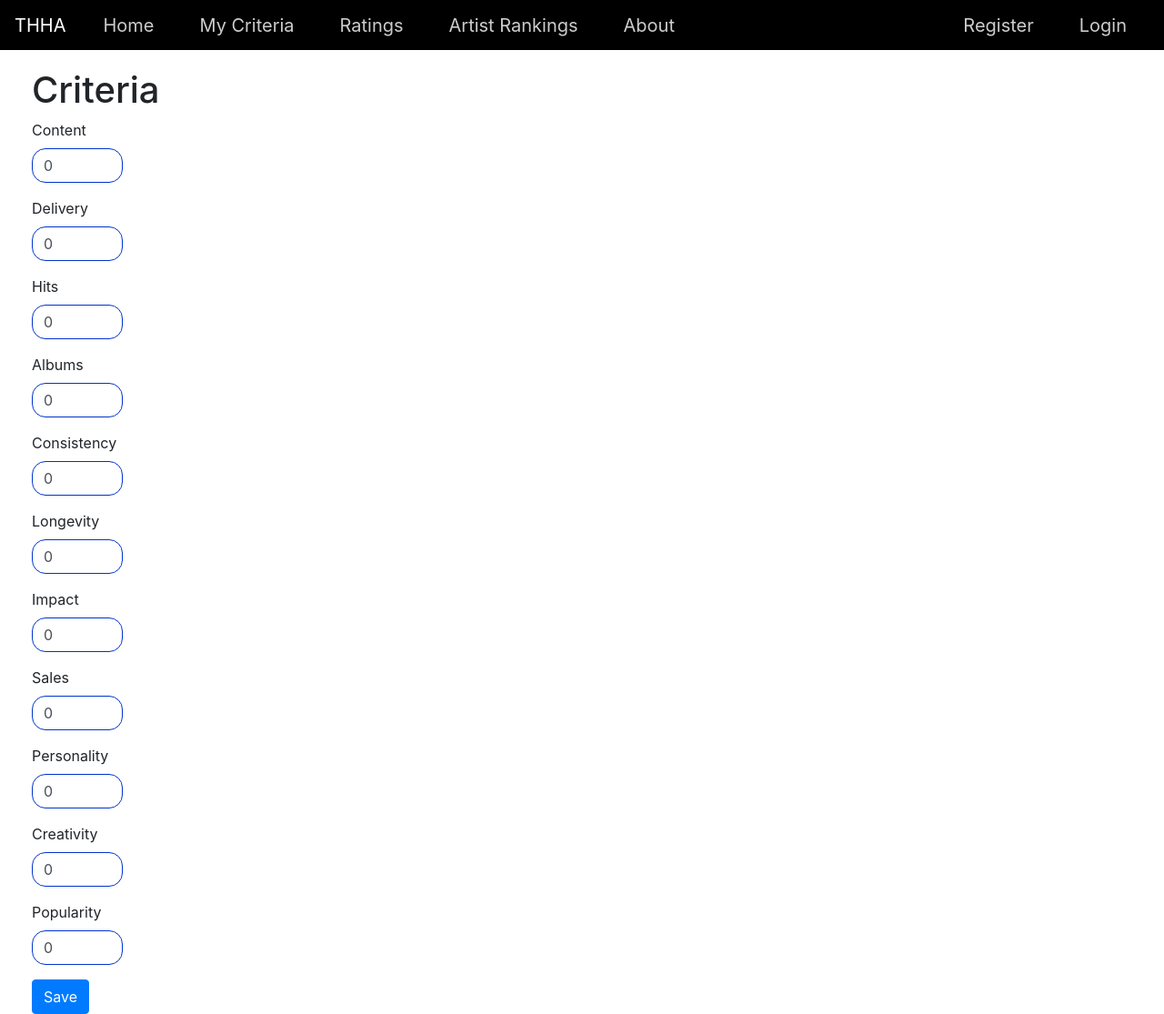
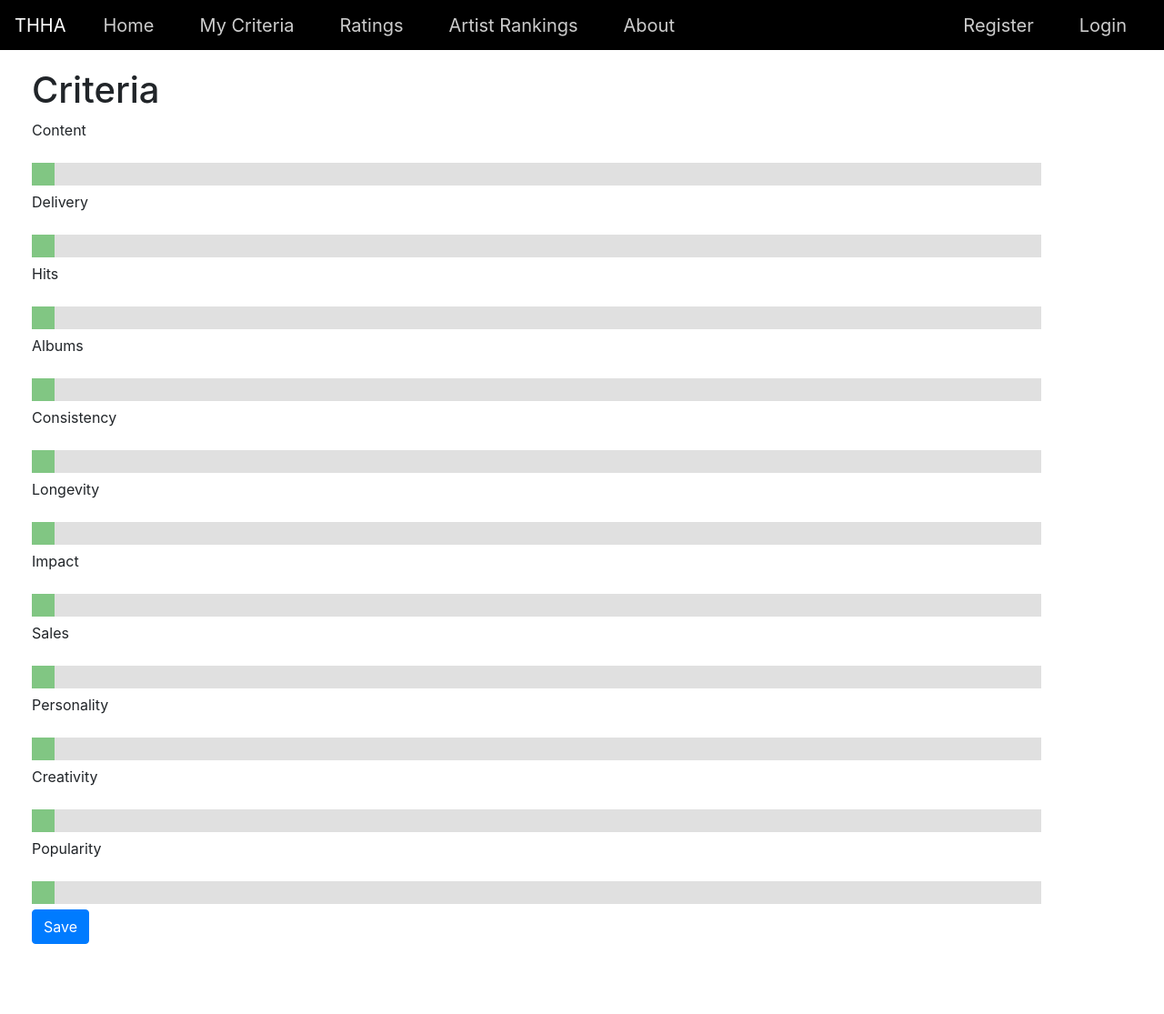
Before and after one commit to bclai7/Top_HHA, a Flask app: page /mycriteria in a window 1280 px wide. Shown: the whole page at 91% size. After the commit the page ends 1038 px from the top, so only its background shows below. Run offline with Flask 2, Linux system fonts and the light colour scheme; some libraries are stand-ins or nearby versions.

Commit message:
added sliders to criteria page

```diff
--- a/app.py
+++ b/app.py
@@ -108,22 +108,13 @@ def mycriteria():
             session['creativity'] = 0
         if 'popularity' not in session:
             session['popularity'] = 0
-    return render_template('mycriteria.html', methods=['GET', 'POST'])
+    return render_template('mycriteria.html', methods=['GET', 'POST'], categoryList=getCategoryList())
 
 # Page for rating artists
 @app.route('/artistratings')
 def myratings():
     # Create MySQL Cursor
     cur = mysql.connection.cursor()
-
-    # Detect onchange of <select> object, whenever there is a change:
-    # If user is logged in
-    #   get rating values from database based off of selected artist and user
-    #   then store the values into session variables (with artist name as key)
-    # else if not logged in
-    #    just load the current session variables based off of the selected artist (artist name as key)
-
-    # After the ratings variables are found, load the values into the slider objects in the HTML
 
     # MySQL query to get list of artist names from database
     query="SELECT name FROM artist ORDER BY name"
--- a/static/css/styles.css
+++ b/static/css/styles.css
@@ -33,12 +33,12 @@
 }
 
 /* SLIDER */
-.slidecontainer {
+.slidecontainer, .criteria_container {
     width: 100%; /* Width of the outside container */
 }
 
 /* The slider itself */
-.artist-rating .slider {
+.artist-rating .slider, .criteria_container .slider {
     -webkit-appearance: none;  /* Override default CSS styles */
     appearance: none;
     width: 100%; /* Full-width */
@@ -51,12 +51,12 @@
 }
 
 /* Mouse-over effects */
-.artist-rating .slider:hover {
+.artist-rating .slider:hover, .criteria_container .slider:hover {
     opacity: 1; /* Fully shown on mouse-over */
 }
 
 /* The slider handle (use -webkit- (Chrome, Opera, Safari, Edge) and -moz- (Firefox) to override default look) */
-.artist-rating .slider::-webkit-slider-thumb {
+.artist-rating .slider::-webkit-slider-thumb, .criteria_container .slider::-webkit-slider-thumb {
     -webkit-appearance: none; /* Override default look */
     appearance: none;
     width: 25px; /* Set a specific slider handle width */
@@ -65,14 +65,14 @@
     cursor: pointer; /* Cursor on hover */
 }
 
-.artist-rating.slider::-moz-range-thumb {
+.artist-rating. slider::-moz-range-thumb, .criteria_container .slider::-moz-range-thumb  {
     width: 25px; /* Set a specific slider handle width */
     height: 25px; /* Slider handle height */
     background: #4CAF50; /* Green background */
     cursor: pointer; /* Cursor on hover */
 }
 
-.slider-label{
+.slider-label, .criteria-label{
   text-transform: capitalize;
 }
 /*
--- a/templates/mycriteria.html
+++ b/templates/mycriteria.html
@@ -8,49 +8,11 @@
   {% endif %}
   <div class="criteria-form">
     <form action="" method="POST">
-      <div class="form-group">
-        <label for="content">Content</label>
-        <input type="number" class="form-control" name="content" value="{{session.content}}">
-      </div>
-      <div class="form-group">
-        <label for="delivery">Delivery</label>
-        <input type="number" class="form-control" name="delivery" value="{{session.delivery}}">
-      </div>
-      <div class="form-group">
-        <label for="hits">Hits</label>
-        <input type="number" class="form-control" name="hits" value="{{session.hits}}">
-      </div>
-      <div class="form-group">
-        <label for="albums">Albums</label>
-        <input type="number" class="form-control" name="albums" value="{{session.albums}}">
-      </div>
-      <div class="form-group">
-        <label for="consistency">Consistency</label>
-        <input type="number" class="form-control" name="consistency" value="{{session.consistency}}">
-      </div>
-      <div class="form-group">
-        <label for="longevity">Longevity</label>
-        <input type="number" class="form-control" name="longevity" value="{{session.longevity}}">
-      </div>
-      <div class="form-group">
-        <label for="impact">Impact</label>
-        <input type="number" class="form-control" name="impact" value="{{session.impact}}">
-      </div>
-      <div class="form-group">
-        <label for="sales">Sales</label>
-        <input type="number" class="form-control" name="sales" value="{{session.sales}}">
-      </div>
-      <div class="form-group">
-        <label for="personality">Personality</label>
-        <input type="number" class="form-control" name="personality" value="{{session.personality}}">
-      </div>
-      <div class="form-group">
-        <label for="creativity">Creativity</label>
-        <input type="number" class="form-control" name="creativity" value="{{session.creativity}}">
-      </div>
-      <div class="form-group">
-        <label for="popularity">Popularity</label>
-        <input type="number" class="form-control" name="popularity" value="{{session.popularity}}">
+      <div class="criteria_container">
+        {% for category in categoryList %}
+          <div class="criteria-label">{{category}}</div><br />
+          <input type="range" min="1" max="100" value="1" class="slider" id="criteria_{{category}}" name="criteria_{{category}}">
+        {% endfor %}
       </div>
       <button type="submit" class="btn btn-primary">Save</button>
     </form>
```
